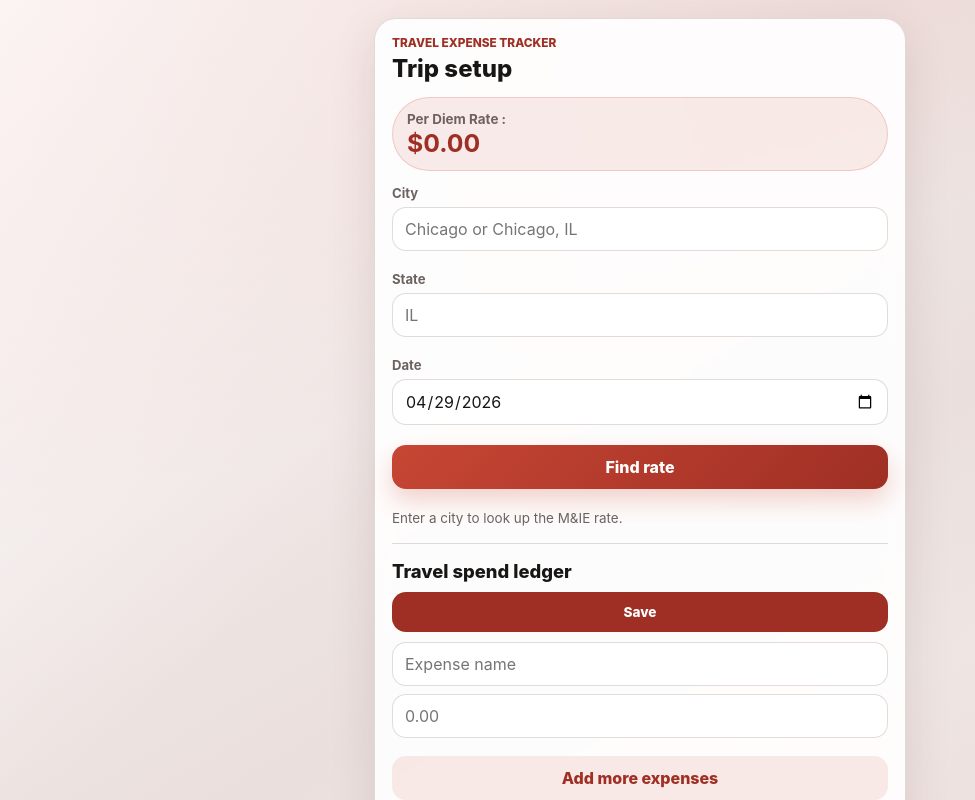
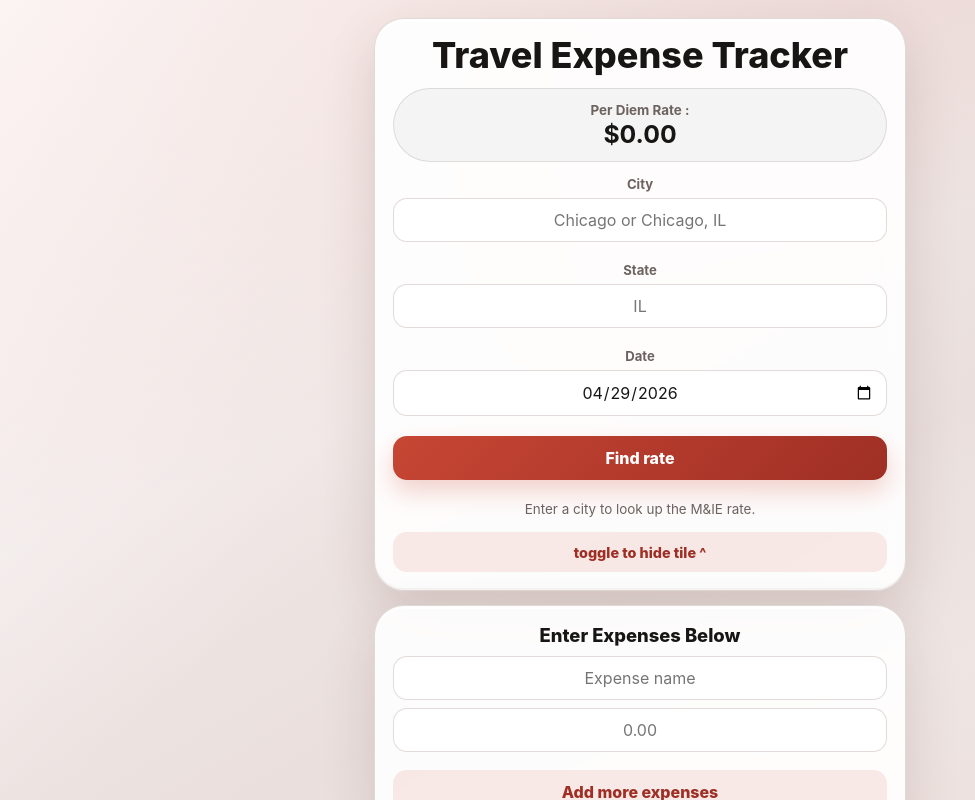
Before and after one commit to moizkprojects/expensetracker, a React (Vite) app: page / in a window 1280 px wide. Shown: the top 800 px of the page, without its empty margins (0-975 px from the left). Built offline with nearby package versions, Linux system fonts and the light colour scheme.

Commit message:
Add files via upload

```diff
--- a/src/App.tsx
+++ b/src/App.tsx
@@ -61,8 +61,6 @@ function App() {
   const expenses = useMemo(() => toStoredExpenses(rows), [rows]);
   const budget = useMemo(() => computeBudget(resolution.mieRate, expenses), [resolution.mieRate, expenses]);
   const remainingGood = budget.remaining >= 0;
-  const cityLabel = resolution.city || locationInput.split(",")[0] || "this city";
-  const headerTitle = locationInput.trim() ? cityLabel : "Trip setup";
   const hasRate = resolution.mieRate > 0;
   const isStandardFallback = resolution.matchType === "standard_oconus";
 
@@ -195,10 +193,7 @@ function App() {
 
       <section className={`tile combined-tile ${topTileCollapsed ? "is-collapsed" : ""}`}>
         <div className="tile-header">
-          <div>
-            <p className="tile-kicker">Travel Expense Tracker</p>
-            <h1 className="title">{headerTitle}</h1>
-          </div>
+          <h1 className="title app-title">Travel Expense Tracker</h1>
         </div>
 
         <div className="collapsible-body">
@@ -294,28 +289,6 @@ function App() {
             </button>
             {resolution.message ? <p className="status">{resolution.message}</p> : null}
           </div>
-
-          <div className="stack-section ledger-section">
-            <div className="ledger-header">
-              <h2 className="section-title">Travel spend ledger</h2>
-              <button className="save-button" type="button" onClick={onSave}>
-                Save
-              </button>
-            </div>
-            {rows.map((row) => (
-              <ExpenseRow
-                key={row.id}
-                row={row}
-                removable={!isEmptyRow(row)}
-                onChange={(next) => onChangeRow(row.id, next)}
-                onRemove={() => onRemoveRow(row.id)}
-              />
-            ))}
-            <button className="btn btn-secondary" type="button" onClick={onAddAnother}>
-              Add more expenses
-            </button>
-            {saveStatus ? <p className="save-status">{saveStatus}</p> : null}
-          </div>
         </div>
 
         <button
@@ -326,6 +299,26 @@ function App() {
         >
           {topTileCollapsed ? "toggle to show tile ^" : "toggle to hide tile ^"}
         </button>
+      </section>
+
+      <section className="tile expense-tile">
+        <h2 className="section-title">Enter Expenses Below</h2>
+        {rows.map((row) => (
+          <ExpenseRow
+            key={row.id}
+            row={row}
+            removable={!isEmptyRow(row)}
+            onChange={(next) => onChangeRow(row.id, next)}
+            onRemove={() => onRemoveRow(row.id)}
+          />
+        ))}
+        <button className="btn btn-secondary" type="button" onClick={onAddAnother}>
+          Add more expenses
+        </button>
+        <button className="save-button" type="button" onClick={onSave}>
+          Save
+        </button>
+        {saveStatus ? <p className="save-status">{saveStatus}</p> : null}
       </section>
 
       <section className="tile calculator-tile">
--- a/src/styles/global.css
+++ b/src/styles/global.css
@@ -47,21 +47,26 @@ input {
 
 .tile {
   width: 100%;
-  margin-bottom: 12px;
-  padding: 17px;
+  margin-bottom: 14px;
+  padding: 18px;
   border: 1px solid var(--line);
-  border-radius: 22px;
+  border-radius: 30px;
   background: var(--surface);
-  box-shadow: var(--shadow);
+  box-shadow:
+    0 22px 52px rgba(88, 50, 43, 0.16),
+    0 3px 0 rgba(255, 255, 255, 0.72) inset,
+    0 -2px 0 rgba(80, 45, 40, 0.04) inset;
   backdrop-filter: blur(10px);
   -webkit-backdrop-filter: blur(10px);
   animation: fade-up 220ms ease both;
+  text-align: center;
 }
 
 .tile-header {
   display: grid;
   gap: 12px;
   margin-bottom: 14px;
+  justify-items: center;
 }
 
 .tile-header.compact {
@@ -83,6 +88,11 @@ input {
   font-weight: 760;
   letter-spacing: 0;
   overflow-wrap: anywhere;
+}
+
+.app-title {
+  font-size: 2.25rem;
+  line-height: 1.02;
 }
 
 .section-title {
@@ -128,11 +138,13 @@ input {
   width: 100%;
   margin-bottom: 4px;
   padding: 13px 14px;
-  border: 1px solid rgba(199, 70, 52, 0.2);
+  border: 1px solid rgba(110, 103, 101, 0.18);
   border-radius: 999px;
-  color: var(--brand-dark);
-  background: rgba(199, 70, 52, 0.1);
+  color: var(--ink);
+  background: rgba(245, 244, 243, 0.92);
   overflow-wrap: anywhere;
+  justify-items: center;
+  text-align: center;
 }
 
 .rate-bubble span {
@@ -144,6 +156,7 @@ input {
 .rate-bubble strong {
   font-size: 1.55rem;
   line-height: 1.1;
+  text-align: center;
 }
 
 .collapsible-body {
@@ -171,22 +184,14 @@ input {
 .stack-section {
   display: grid;
   gap: 10px;
-}
-
-.ledger-section {
-  margin-top: 16px;
-  padding-top: 16px;
-  border-top: 1px solid var(--line);
-}
-
-.ledger-header {
-  display: grid;
-  gap: 10px;
+  justify-items: stretch;
+  text-align: center;
 }
 
 .field-group {
   position: relative;
   margin-bottom: 10px;
+  text-align: center;
 }
 
 .label {
@@ -207,6 +212,7 @@ input {
   color: var(--ink);
   background: var(--surface-strong);
   transition: border-color 140ms ease, box-shadow 140ms ease;
+  text-align: center;
 }
 
 .input:focus {
@@ -243,7 +249,7 @@ input {
   border: 0;
   border-top: 1px solid rgba(123, 90, 84, 0.14);
   background: #fff;
-  text-align: left;
+  text-align: center;
 }
 
 .suggestion-item:hover {
@@ -300,6 +306,7 @@ input {
 .save-button {
   width: 100%;
   min-height: 40px;
+  margin-top: 8px;
   border-radius: 14px;
   color: #fff;
   background: var(--brand-dark);
@@ -313,6 +320,7 @@ input {
   gap: 8px;
   align-items: stretch;
   margin-bottom: 8px;
+  text-align: center;
 }
 
 .expense-row .amount-input {
@@ -322,7 +330,7 @@ input {
 .remove-btn {
   width: 40px;
   height: 34px;
-  justify-self: end;
+  justify-self: center;
   border-radius: 12px;
   color: var(--bad);
   background: rgba(191, 47, 47, 0.11);
@@ -332,6 +340,11 @@ input {
 
 .calculator-tile {
   margin-bottom: 0;
+}
+
+.expense-tile {
+  display: grid;
+  gap: 10px;
 }
 
 .calculator-grid {
```
